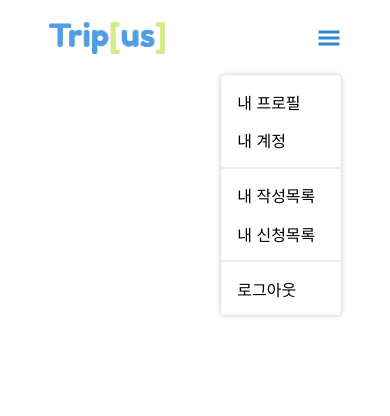
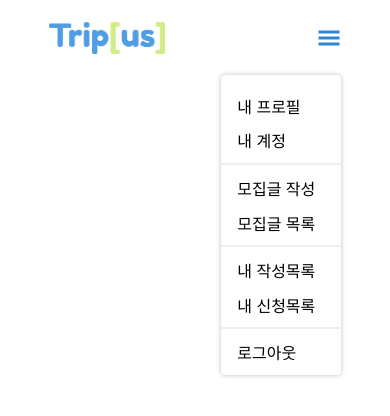
Before and after one commit to codestates/TripUs-client, a React (Create React App) app: page / in a window 390 px wide. Both pictures are taken after a click on the element 321 px from the left and 40 px from the top of the page. Shown: the top 416 px of the page. Built offline with nearby package versions, Linux system fonts and the light colour scheme.

Commit message:
[MODIFIED] split components into separate folders, fixed dropdown menu length on browser size change issue

```diff
--- a/src/components/Header/Dropdown.tsx
+++ /dev/null
@@ -1,64 +0,0 @@
-import React from "react";
-import { Link } from "react-router-dom";
-import styled from "styled-components";
-
-const DropdownContainer = styled.div`
-  position: absolute;
-  top: 75px;
-  height: 240px;
-  min-width: 120px;
-  border-radius: 4px;
-  box-shadow: 0px 0px 5px rgba(0, 0, 0, 0.25);
-  right: 0;
-`;
-
-const DropdownListContainer = styled.div`
-  height: 100%;
-  display: flex;
-  justify-content: center;
-  align-items: center;
-`;
-
-const DropdownList = styled.div`
-  height: 100%;
-  display: flex;
-  flex-direction: column;
-  margin: 0;
-  padding: 0;
-  list-style: none;
-  justify-content: space-evenly;
-  width: 100%;
-`;
-
-const DropdownItem = styled(Link)`
-  font-weight: 400;
-  padding-left: 16px;
-  text-decoration: none;
-  color: #000;
-`;
-
-const StyleBreak = styled.hr`
-  margin: 0;
-  padding: 0;
-  border-style: ridge;
-`;
-
-const Dropdown = () => {
-  return (
-    <DropdownContainer>
-      <DropdownListContainer>
-        <DropdownList>
-          <DropdownItem to="/profile">내 프로필</DropdownItem>
-          <DropdownItem to="/account">내 계정</DropdownItem>
-          <StyleBreak />
-          <DropdownItem to="/my-posts">내 작성목록</DropdownItem>
-          <DropdownItem to="/my-applications">내 신청목록</DropdownItem>
-          <StyleBreak />
-          <DropdownItem to="/signout">로그아웃</DropdownItem>
-        </DropdownList>
-      </DropdownListContainer>
-    </DropdownContainer>
-  );
-};
-
-export default Dropdown;
--- /dev/null
+++ b/src/components/Header/Dropdown/Dropdown.tsx
@@ -0,0 +1,39 @@
+import React from "react";
+import styled from "styled-components";
+
+import LongDropdownMenu from "./LongDropdownMenu";
+import ShortDropDownMenu from "./ShortDropdownMenu";
+
+const DropdownContainer = styled.div`
+  position: absolute;
+  top: 75px;
+  height: 300px;
+  min-width: 120px;
+  border-radius: 4px;
+  box-shadow: 0px 0px 5px rgba(0, 0, 0, 0.25);
+  right: 0;
+
+  @media (min-width: 811px) {
+    height: 240px;
+  }
+`;
+
+const DropdownListContainer = styled.div`
+  height: 100%;
+  display: flex;
+  justify-content: center;
+  align-items: center;
+`;
+
+const Dropdown = () => {
+  return (
+    <DropdownContainer>
+      <DropdownListContainer>
+        <ShortDropDownMenu />
+        <LongDropdownMenu />
+      </DropdownListContainer>
+    </DropdownContainer>
+  );
+};
+
+export default Dropdown;
--- /dev/null
+++ b/src/components/Header/Dropdown/LongDropdownMenu.tsx
@@ -0,0 +1,49 @@
+import React from "react";
+import { Link } from "react-router-dom";
+import styled from "styled-components";
+
+const LongDropdownList = styled.div`
+  display: flex;
+  flex-direction: column;
+  margin: 0;
+  padding: 0;
+  list-style: none;
+  justify-content: space-evenly;
+  width: 100%;
+  padding-top: 8px;
+  height: 100%;
+  @media (min-width: 811px) {
+    display: none;
+  }
+`;
+
+const DropdownItem = styled(Link)`
+  font-weight: 400;
+  padding-left: 16px;
+  text-decoration: none;
+  color: #000;
+`;
+
+const StyleBreak = styled.hr`
+  margin: 0;
+  border-style: ridge;
+`;
+
+const LongDropdownMenu = () => {
+  return (
+    <LongDropdownList>
+      <DropdownItem to="/profile">내 프로필</DropdownItem>
+      <DropdownItem to="/account">내 계정</DropdownItem>
+      <StyleBreak />
+      <DropdownItem to="/submit">모집글 작성</DropdownItem>
+      <DropdownItem to="/search">모집글 목록</DropdownItem>
+      <StyleBreak />
+      <DropdownItem to="/my-posts">내 작성목록</DropdownItem>
+      <DropdownItem to="/my-applications">내 신청목록</DropdownItem>
+      <StyleBreak />
+      <DropdownItem to="/signout">로그아웃</DropdownItem>
+    </LongDropdownList>
+  );
+};
+
+export default LongDropdownMenu;
--- /dev/null
+++ b/src/components/Header/Dropdown/ShortDropdownMenu.tsx
@@ -0,0 +1,47 @@
+import React from "react";
+import { Link } from "react-router-dom";
+import styled from "styled-components";
+
+const ShortDropdownList = styled.div`
+  height: 100%;
+  display: flex;
+  flex-direction: column;
+  margin: 0;
+  padding: 0;
+  list-style: none;
+  justify-content: space-evenly;
+  width: 100%;
+
+  @media (max-width: 810px) {
+    display: none;
+  }
+`;
+
+const DropdownItem = styled(Link)`
+  font-weight: 400;
+  padding-left: 16px;
+  text-decoration: none;
+  color: #000;
+`;
+
+const StyleBreak = styled.hr`
+  margin: 0;
+  padding: 0;
+  border-style: ridge;
+`;
+
+const ShortDropDownMenu = () => {
+  return (
+    <ShortDropdownList>
+      <DropdownItem to="/profile">내 프로필</DropdownItem>
+      <DropdownItem to="/account">내 계정</DropdownItem>
+      <StyleBreak />
+      <DropdownItem to="/my-posts">내 작성목록</DropdownItem>
+      <DropdownItem to="/my-applications">내 신청목록</DropdownItem>
+      <StyleBreak />
+      <DropdownItem to="/signout">로그아웃</DropdownItem>
+    </ShortDropdownList>
+  );
+};
+
+export default ShortDropDownMenu;
--- a/src/components/Header/IconContainer.tsx
+++ b/src/components/Header/Icon/IconContainer.tsx
@@ -4,7 +4,7 @@ import styled from "styled-components";
 import HamburgerIcon from "./HamburgerIcon";
 import UserIcon from "./UserIcon";
 
-import Dropdown from "./Dropdown";
+import Dropdown from "../Dropdown/Dropdown";
 
 const IconContainerWrapper = styled.div`
   height: 100%;
--- a/src/components/Header/NavBar.tsx
+++ b/src/components/Header/NavBar.tsx
@@ -2,8 +2,8 @@ import React, { MouseEvent } from "react";
 import styled from "styled-components";
 
 // components
-import ButtonBar from "./ButtonBar";
-import IconContainer from "./IconContainer";
+import ButtonBar from "./Button/ButtonBar";
+import IconContainer from "./Icon/IconContainer";
 
 const NavBarWrapper = styled.div`
   position: absolute;
```
Also changed, not shown: src/components/Header/Button/ButtonBar.tsx (renamed from src/components/Header/ButtonBar.tsx), src/components/Header/Button/Buttons.tsx (renamed from src/components/Header/Buttons.tsx), src/components/Header/Icon/HamburgerIcon.tsx (renamed from src/components/Header/HamburgerIcon.tsx), src/components/Header/Icon/UserIcon.tsx (renamed from src/components/Header/UserIcon.tsx).
